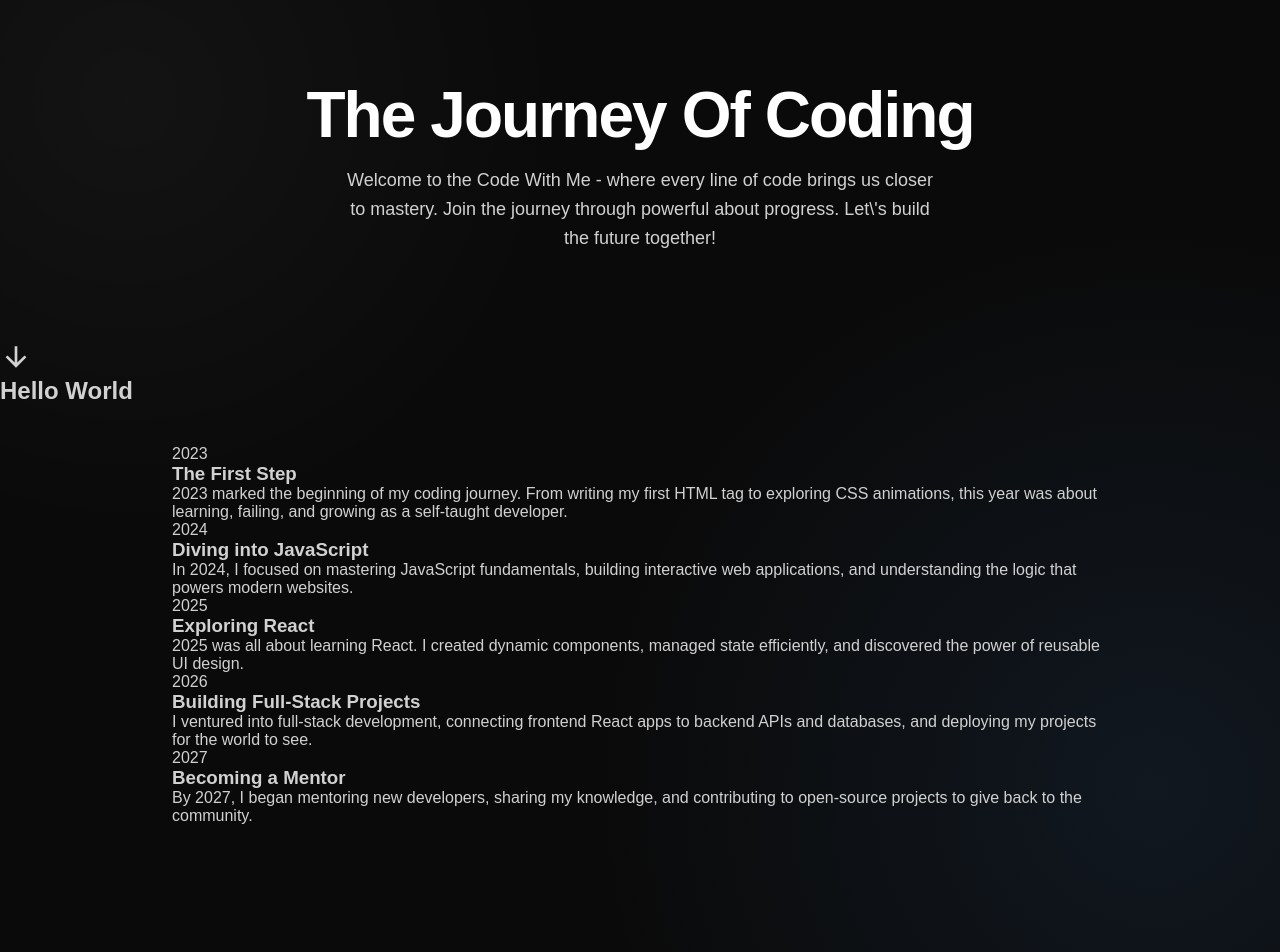
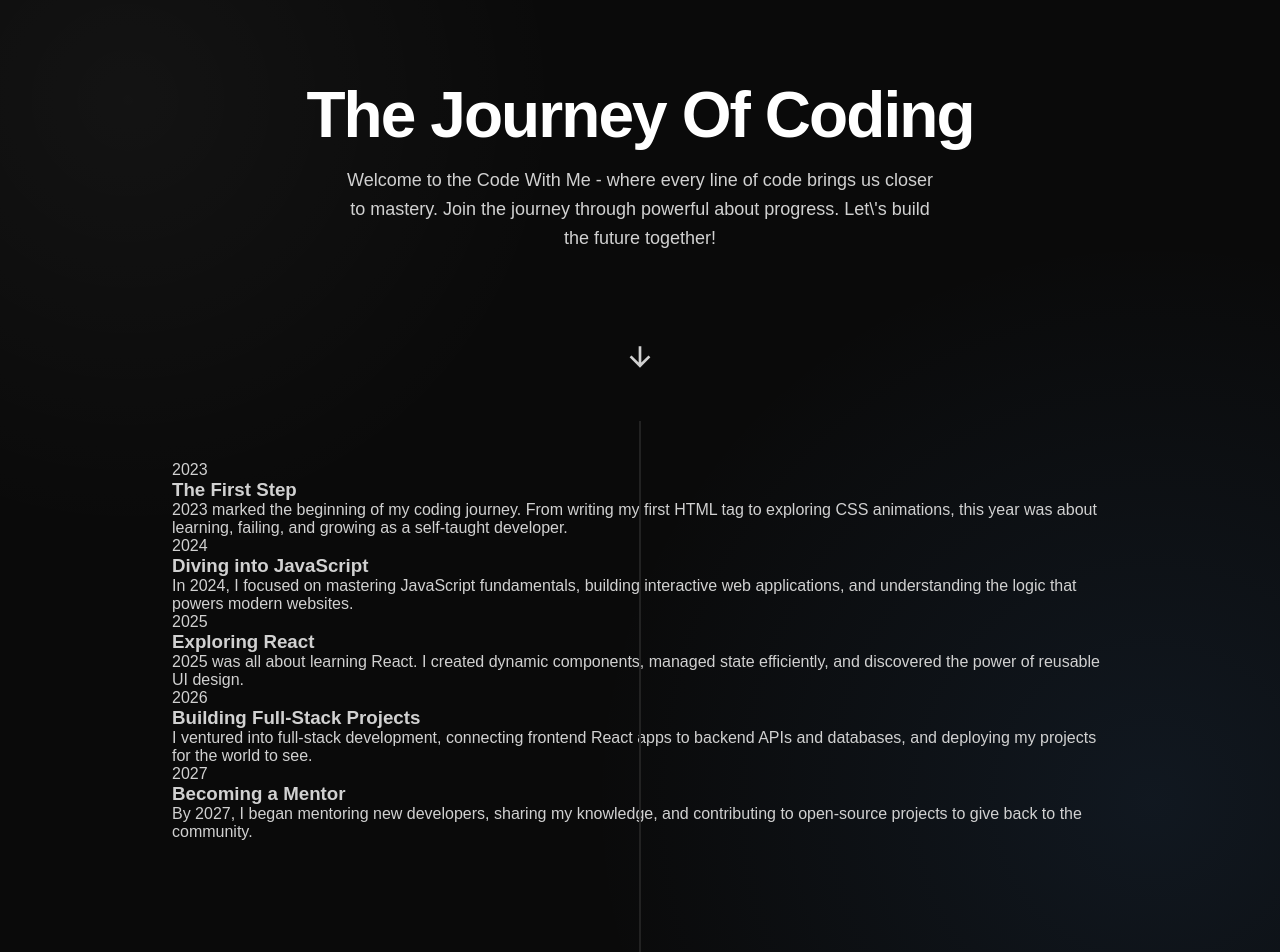
Before and after one commit to hamedhmd88/Scroll-TimeLine, a React (Vite) app: page / in a window 1280 px wide. Shown: the top 952 px of the page. Built offline with nearby package versions, Linux system fonts and the light colour scheme.

Commit message:
uodate root

```diff
--- a/src/App.tsx
+++ b/src/App.tsx
@@ -50,9 +50,6 @@ function App() {
       <div className="scroll-hint">
         <RiArrowDownLine />
       </div>
-      <div className="container">
-        <h2>Hello World</h2>
-      </div>
       <main className="timeline-wrapper">
         <div className="timeline-line">
           <div className="timeline-line-progress"></div>
--- a/src/index.css
+++ b/src/index.css
@@ -22,11 +22,15 @@ html {
 }
 
 body {
-    background-color: var(--bg-color);
-    color: var(--text-color);
-    font-family: sans-serif;
-    background-image: radial-gradient(circle at 10% 10%, rgba(255, 255, 255, 0.04), transparent 30%),
-                      radial-gradient(circle at 90% 80%, rgba(74, 144, 226, 0.1), transparent 40%);
+  background-color: var(--bg-color);
+  color: var(--text-color);
+  font-family: sans-serif;
+  background-image: radial-gradient(
+      circle at 10% 10%,
+      rgba(255, 255, 255, 0.04),
+      transparent 30%
+    ),
+    radial-gradient(circle at 90% 80%, rgba(74, 144, 226, 0.1), transparent 40%);
 }
 
 .page-header {
@@ -53,10 +57,10 @@ body {
 }
 
 .scroll-hint {
-  margin-top: 3rem;
+  margin: 3rem 0;
   color: var(--text-color);
   font-size: 2rem;
-  display: inline-flex;
+  display: flex;
   justify-content: center;
   align-items: center;
   gap: 0.5rem;
@@ -74,3 +78,30 @@ body {
   margin: 0 auto;
   padding: 5vh 2rem 20vh;
 }
+
+/* The Central Timeline Line (with Scroll-driven progress) */
+.timeline-line {
+  position: absolute;
+  top: 0;
+  left: 50%;
+  transform: translateX(-50%);
+  width: 2px;
+  height: 100%;
+  background-color: var(--line-color);
+}
+
+.timeline-line-progress {
+  width: 100%;
+  height: 100%;
+  background: linear-gradient(
+    to bottom,
+    var(--accent-glow),
+    var(--primary-color)
+  );
+  transform-origin: top;
+  transform: scaleY(0); /* Initially Hidden */
+
+  /* The magic: Link animation to scroll progress */
+  animation: fill-line linear forwards;
+  animation-timeline: scroll(root);
+}
```
